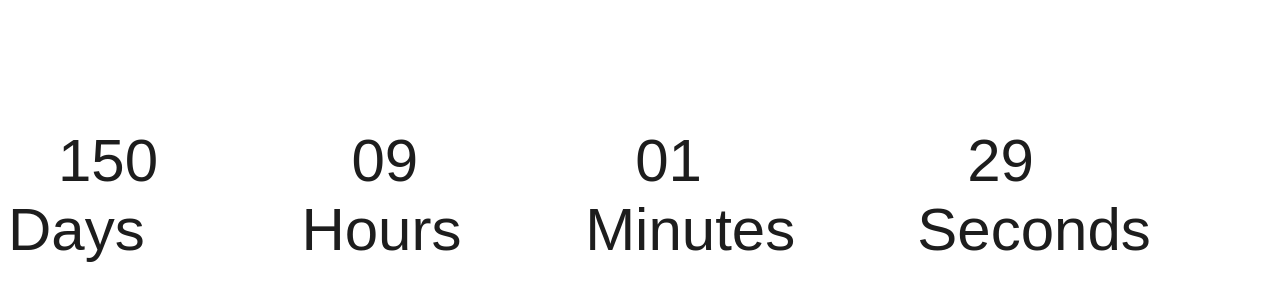
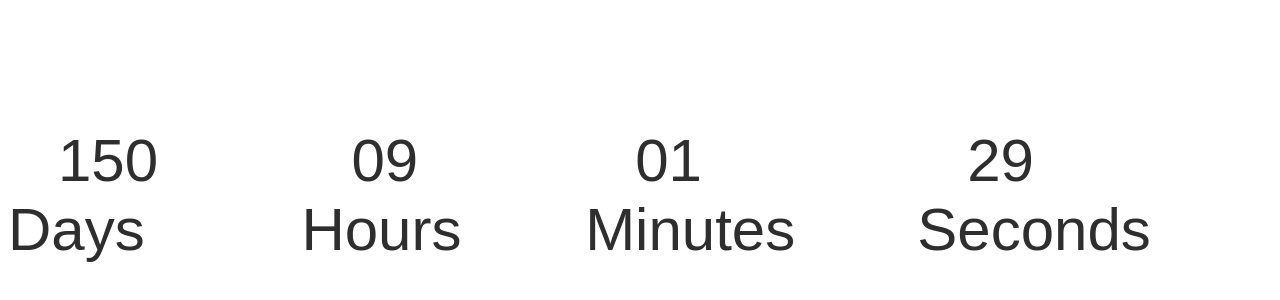
Before and after one commit to gennadiy123/goit-js-hw-11-timer, a plain HTML site: page index.html in a window 1280 px wide. Shown: the part 324-624 px from the top of the page. Drawn offline with Linux system fonts and the light colour scheme.

Commit message:
homework-11.new

```diff
--- a/styles.css
+++ b/styles.css
@@ -6,7 +6,7 @@
     font-family: sans-serif;
     font-weight: 400;
     align-items: center;
-    color: rgb(29, 29, 29);
+    color: rgb(46, 46, 46);
 }
 
 .value {
--- a/task.js
+++ b/task.js
@@ -1,9 +1,13 @@
 "use strict";
 
-const CountdownTimer = {
+class CountdownTimer {
+  constructor({selector, targetDate}) {
+    this.selector = selector;
+
+    this.targetDate = targetDate;
+  }
   start() {
-    this.targetDate = new Date("Jul 17, 2020");
-    this.timerId = setInterval(() => {
+      setInterval(() => {
       this.currentTime = Date.now();
       this.time = this.targetDate - this.currentTime;
       this.days = Math.floor(this.time / (1000 * 60 * 60 * 24));
@@ -24,7 +28,12 @@ const CountdownTimer = {
   }
 };
 
-CountdownTimer.start();
+const timer = new CountdownTimer({
+  selector: '#timer-1',
+  targetDate: new Date('Jul 17, 2020'),
+});
+
+timer.start();
 
 function pad(value) {
   return String(value).padStart(2, "0");
```
